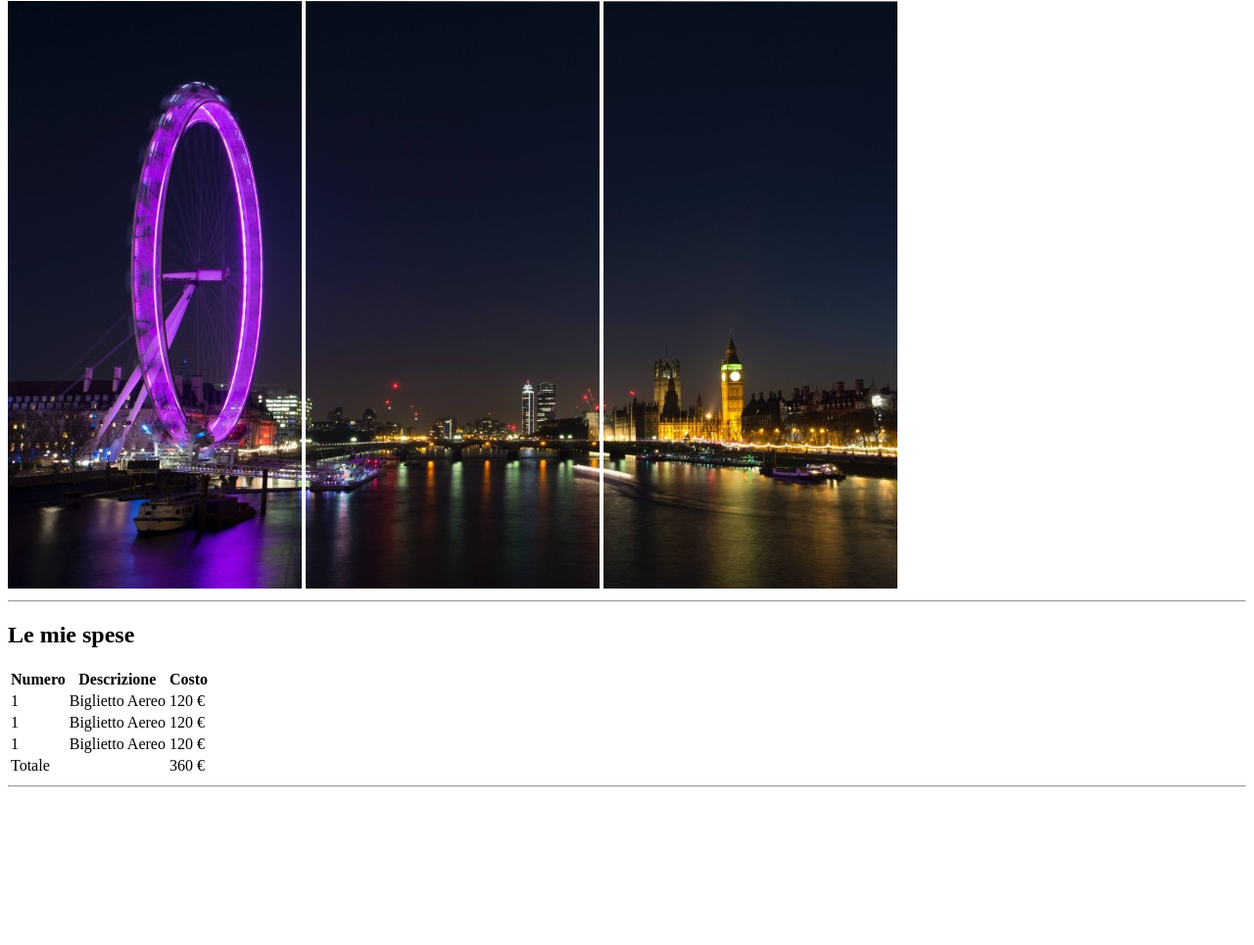
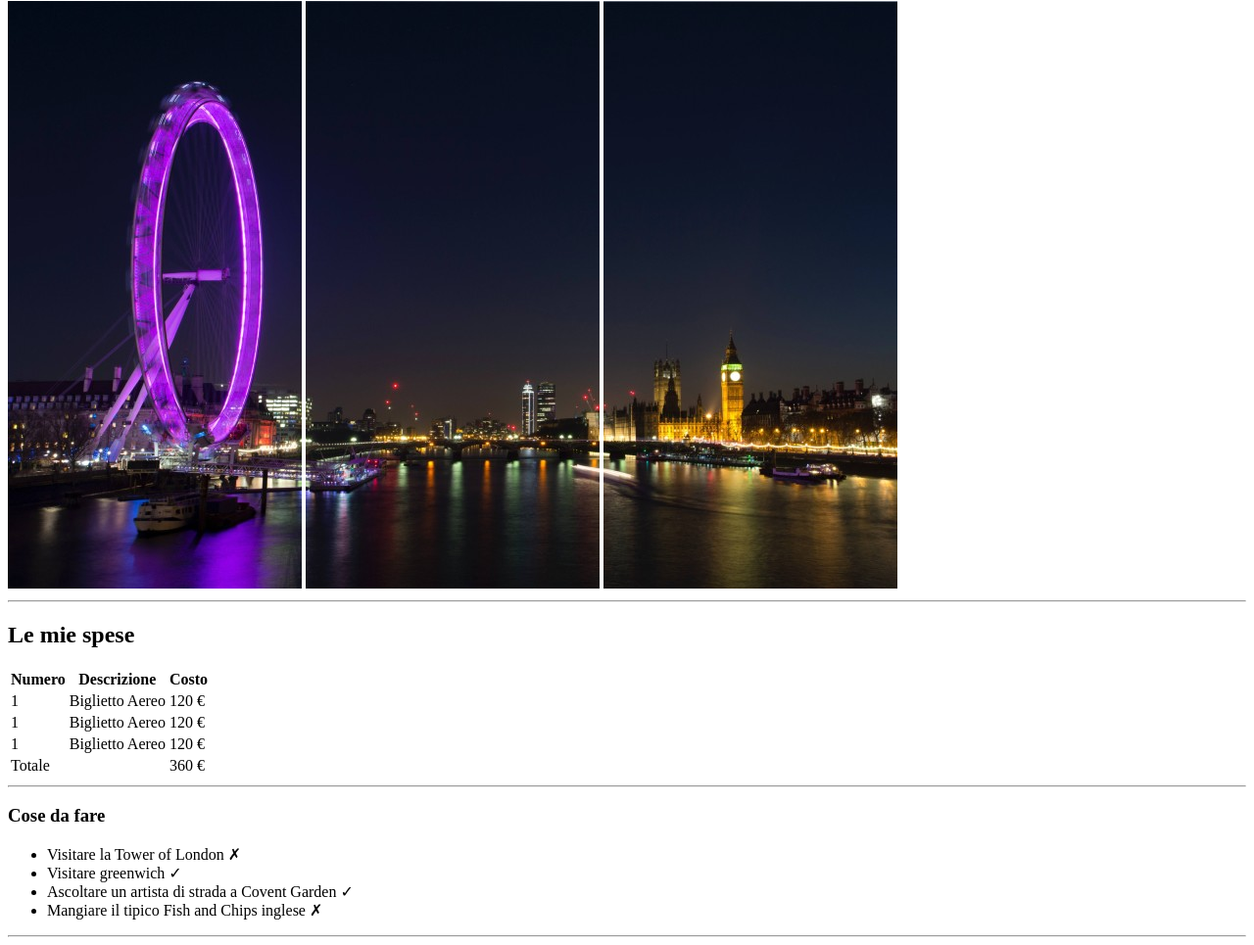
Before and after one commit to EvaXausa/html-london-trip, a plain HTML site: page index.html in a window 1280 px wide. Shown: the part 79-1044 px from the top of the page at 98% size. Before the commit the page ends 891 px from the top, so only its background shows below. Drawn offline with Linux system fonts and the light colour scheme.

Commit message:
terza parte

```diff
--- a/index.html
+++ b/index.html
@@ -47,5 +47,15 @@
         </tbody>
     </table>
     <hr>
+
+    <!--terza parte-->
+    <h3>Cose da fare</h3>
+    <ul>
+        <li>Visitare la Tower of London &#10007;</li>
+        <li>Visitare greenwich &#10003;</li>
+        <li>Ascoltare un artista di strada a Covent Garden &#10003;</li>
+        <li>Mangiare il tipico Fish and Chips inglese &#10007;</li>
+    </ul>
+    <hr>
 </body>
 </html>
```
